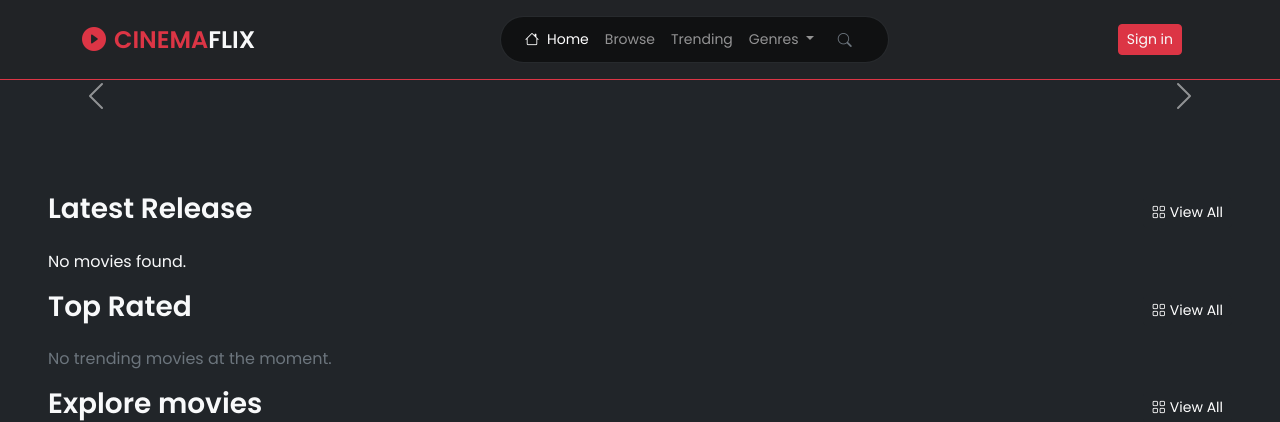
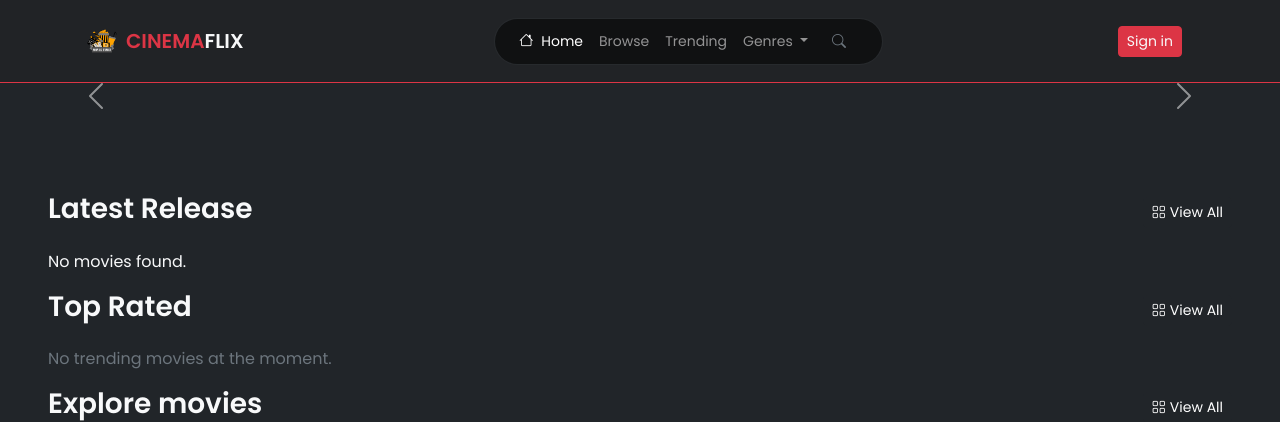
Before and after one commit to ridayasth4/moviesite, a Django app: page / in a window 1280 px wide. Shown: the top 422 px of the page. Run offline with Django 5.2, Linux system fonts and the light colour scheme; data that the repository does not hold is empty.

Commit message:
addednavbarlogo

```diff
--- a/movies/templates/movies/base.html
+++ b/movies/templates/movies/base.html
@@ -17,9 +17,15 @@
 
 <nav class="navbar navbar-expand-lg navbar-dark fixed-top py-3">
     <div class="container">
-        <a class="navbar-brand fw-bold text-danger fs-4 mb-0" href="{% url 'home' %}">
-            <i class="bi bi-play-circle-fill me-2"></i>CINEMA<span class="text-light">FLIX</span>
-        </a>
+        <a class="navbar-brand fw-bold fs-5 d-flex align-items-center"
+   href="{% url 'home' %}">
+    <img src="{% static 'images/logo.png' %}"
+         alt="CinemaFlix"
+         class="me-1"
+         height="40">
+    <span class="text-danger">CINEMA</span><span class="text-light">FLIX</span>
+</a>
+
 
         <button class="navbar-toggler" type="button" data-bs-toggle="collapse" data-bs-target="#navbarNav">
             <span class="navbar-toggler-icon"></span>
```
Also changed, not shown: movies/static/images/logo.png (added).
